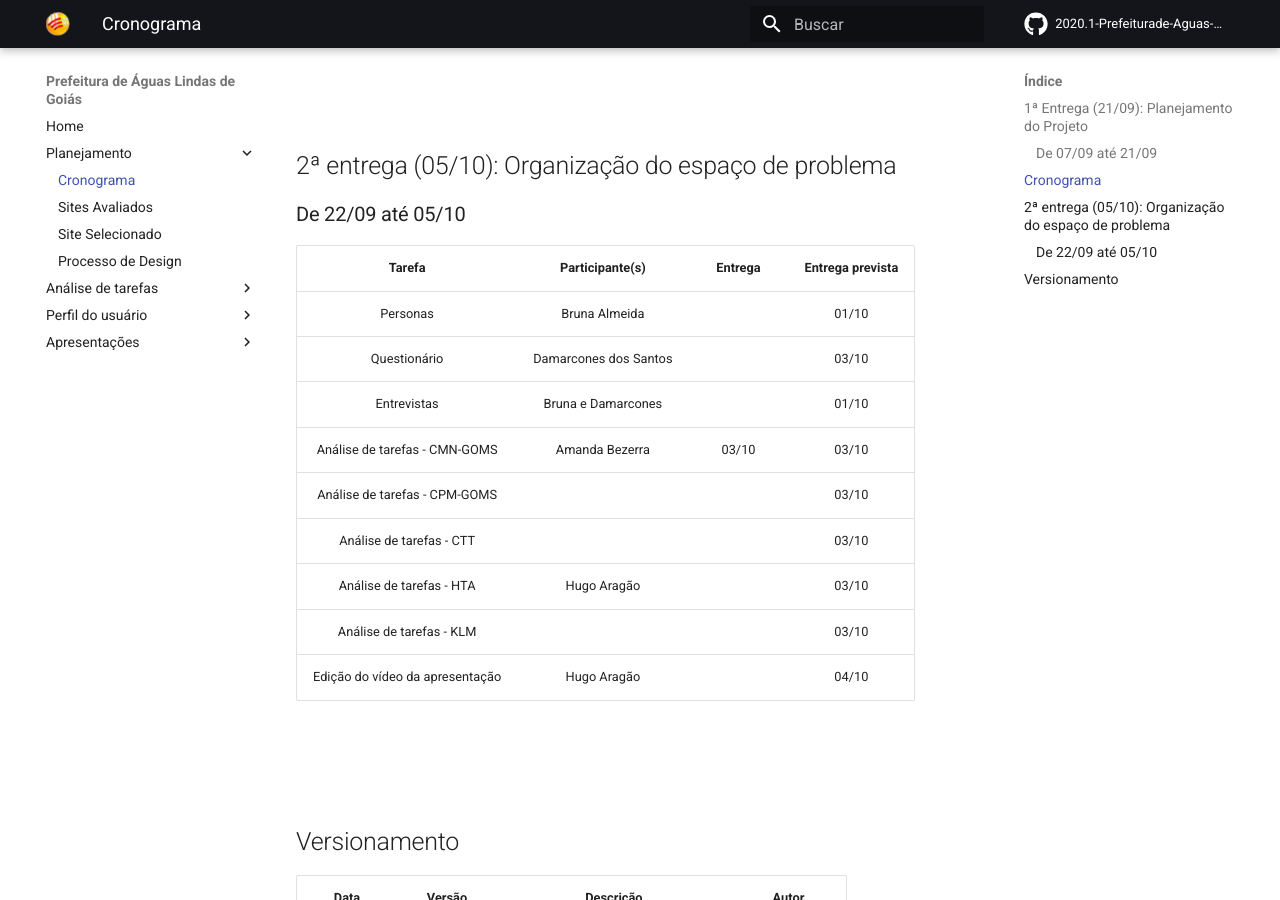
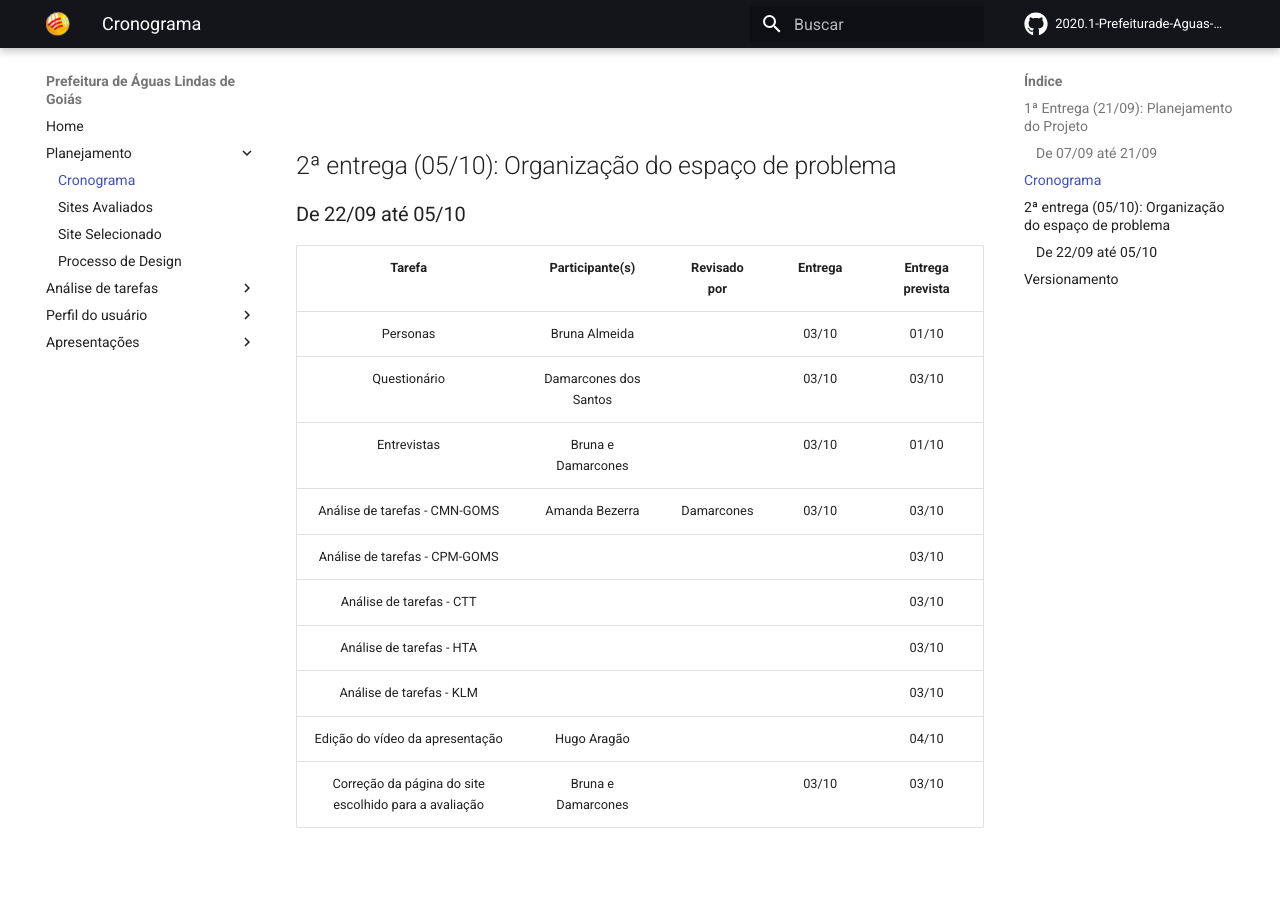
Before and after one commit to Interacao-Humano-Computador/2020.1-Prefeiturade-Aguas-Lindas-de-Goias, an MkDocs documentation site: the page built from docs/planejamento/cronograma.md, in a window 1280 px wide and 900 px high, scrolled down 707 px. Built offline with MkDocs 1.6.1 and Material for MkDocs 9.7.7, drawn with Linux system fonts in a browser that asks for light colours; comment, search, counter and statistics services are not loaded.

Commit message:
Adiciona informações ao cronograma

```diff
--- a/docs/planejamento/cronograma.md
+++ b/docs/planejamento/cronograma.md
@@ -17,17 +17,18 @@
 
 ## 2ª entrega (05/10): Organização do espaço de problema
 ### De 22/09 até 05/10
-|             Tarefa            |Participante(s)       |Entrega|Entrega prevista|
-|:-----------------------------:|:--------------------:|:-----:|:--------------:|
-|Personas                       |Bruna Almeida         |       |01/10           |
-|Questionário                   |Damarcones dos Santos |       |03/10           |
-|Entrevistas                    |Bruna e Damarcones    |       |01/10           |
-|Análise de tarefas - CMN-GOMS  |Amanda Bezerra        |03/10  |03/10           |
-|Análise de tarefas - CPM-GOMS  |                      |       |03/10           |
-|Análise de tarefas - CTT       |                      |       |03/10           |
-|Análise de tarefas - HTA       |Hugo Aragão           |       |03/10           |
-|Análise de tarefas - KLM       |                      |       |03/10           |
-|Edição do vídeo da apresentação|Hugo Aragão           |       |04/10           |
+|             Tarefa            |Participante(s)       |Revisado por|Entrega|Entrega prevista|
+|:-----------------------------:|:--------------------:|:----------:|:-----:|:--------------:|
+|Personas                       |Bruna Almeida         |            |03/10  |01/10           |
+|Questionário                   |Damarcones dos Santos |            |03/10  |03/10           |
+|Entrevistas                    |Bruna e Damarcones    |            |03/10  |01/10           |
+|Análise de tarefas - CMN-GOMS  |Amanda Bezerra        |Damarcones  |03/10  |03/10           |
+|Análise de tarefas - CPM-GOMS  |                      |            |       |03/10           |
+|Análise de tarefas - CTT       |                      |            |       |03/10           |
+|Análise de tarefas - HTA       |                      |            |       |03/10           |
+|Análise de tarefas - KLM       |                      |            |       |03/10           |
+|Edição do vídeo da apresentação|Hugo Aragão           |            |       |04/10           |
+|Correção da página do site escolhido para a avaliação|Bruna e Damarcones|  |03/10|03/10|
 
 <br> </br>
 
```
